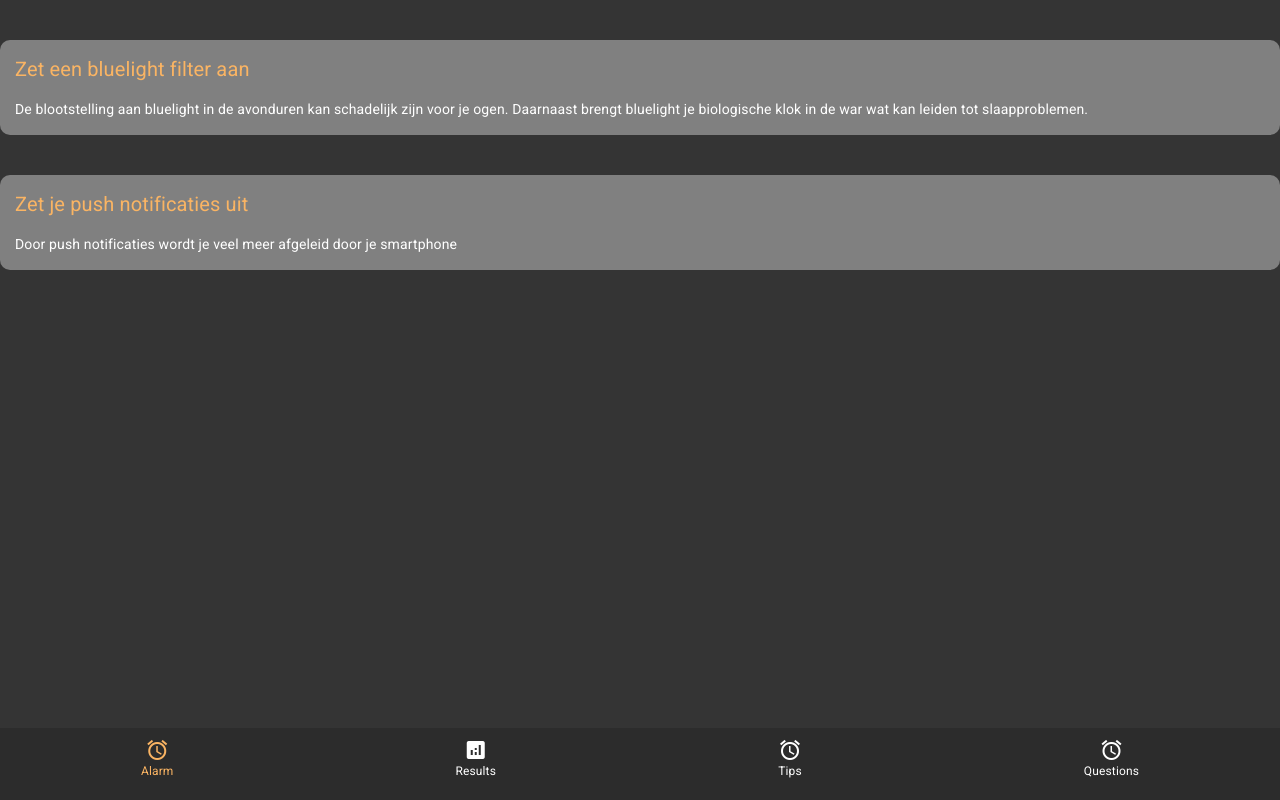
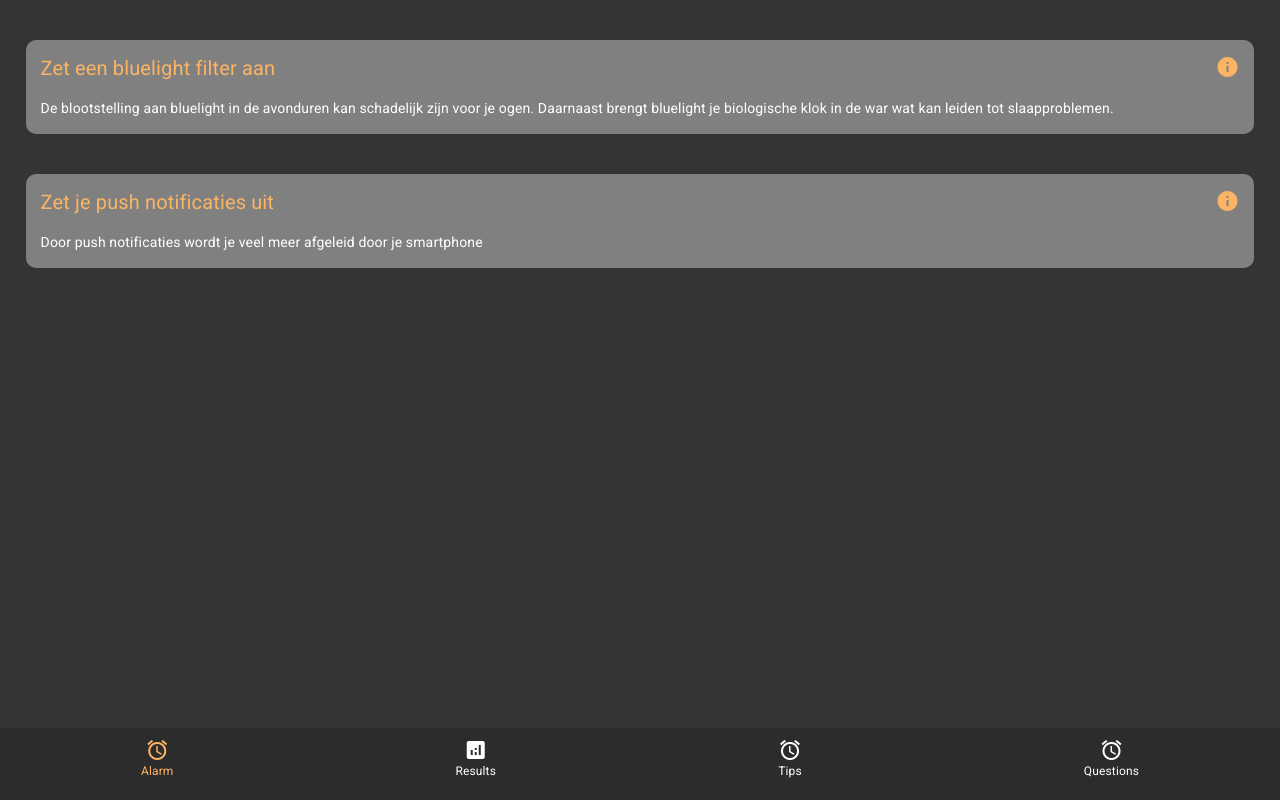
Before and after one commit to jussihailu1/FitPhone, a Vue app: page /tips in a window 1280 px wide. Built offline with nearby package versions, Linux system fonts and the light colour scheme.

Commit message:
reason at tips

```diff
--- a/src/assets/styles/index.css
+++ b/src/assets/styles/index.css
@@ -10,3 +10,14 @@
 .poppins {
   font-family: poppins;
 }
+
+.fade-enter-active,
+.fade-leave-active {
+  transition: all 0.2s ease;
+}
+
+.fade-enter,
+.fade-leave-to {
+  opacity: 0;
+  transform: translateY(-2em);
+}
--- a/src/models/Tip.js
+++ b/src/models/Tip.js
@@ -1,7 +1,9 @@
 export class Tip{
-    constructor(id, title, description) {
+    constructor(id, title, description, reason) {
         this.id = id;
         this.title = title;
         this.description = description;
+        this.reason = reason;
+        this.showReason = false;
     }
 }
--- a/src/store/index.js
+++ b/src/store/index.js
@@ -73,8 +73,10 @@ export default new Vuex.Store({
     activeBtn: "btn1",
     questionsAnswered: false,
     tips: [
-      new Tip(1, "Zet een bluelight filter aan", "De blootstelling aan bluelight in de avonduren kan schadelijk zijn voor je ogen. Daarnaast brengt bluelight je biologische klok in de war wat kan leiden tot slaapproblemen."),
-      new Tip(2, "Zet je push notificaties uit", "Door push notificaties wordt je veel meer afgeleid door je smartphone")
+      new Tip(1, "Zet een bluelight filter aan",
+      "De blootstelling aan bluelight in de avonduren kan schadelijk zijn voor je ogen. Daarnaast brengt bluelight je biologische klok in de war wat kan leiden tot slaapproblemen.",
+      "Test"),
+      new Tip(2, "Zet je push notificaties uit", "Door push notificaties wordt je veel meer afgeleid door je smartphone", "test")
     ]
   },
   mutations: {
--- a/src/views/Tips.vue
+++ b/src/views/Tips.vue
@@ -4,8 +4,17 @@
       <p>{{ selectedAnswer.tip }}</p>
     </div>
     <div class="tip" v-for="tip in tips" :key="tip.id">
-      <h1 :class="$store.state.day ? 'text-gold text-xl mb-4' : 'text-blue text-xl mb-4'">{{tip.title}}</h1>
-      <p class="description" style="margin: 0px;">{{tip.description}}</p>
+      <div class="title-btn">
+        <h1 :class="$store.state.day ? 'text-gold text-xl mb-4' : 'text-blue text-xl mb-4'">{{tip.title}}</h1>
+        <button class="btn-info" v-show="!tip.showReason" @click="tip.showReason = true"><md-icon :style="$store.state.day ? 'color: #FAB463;' : 'color: #88B5D5;'">info</md-icon></button>
+        <button class="btn-info" v-show="tip.showReason" @click="tip.showReason = false"><md-icon :style="$store.state.day ? 'color: #FAB463;' : 'color: #88B5D5;'">cancel</md-icon></button>
+      </div>
+      <transition name="fade" mode="out-in">
+        <div>
+          <p class="description" v-show="!tip.showReason" style="margin: 0px;">{{tip.description}}</p>
+          <p class="description" v-show="tip.showReason" style="margin: 0px;">{{tip.reason}}</p>
+        </div>
+      </transition>
   </div>
   </div>
 </template>
@@ -17,7 +26,13 @@ export default {
     return {
       selectedAnswers: this.$store.state.selectedAnswers,
       tips: this.$store.state.tips,
+
     };
+  },
+  methods: {
+    test(Tip) {
+        console.log(Tip.showReason);
+    }
   }
 };
 </script>
@@ -29,7 +44,18 @@ export default {
 .tip {
   background-color: grey;
   border-radius: 10px;
-  padding: 15px;
+  padding: 0px 15px 15px 15px;
   margin-top: 5vh;
+  margin-left: 2vw;
+  margin-right: 2vw;
+}
+.title-btn {
+  display: flex;
+  align-items: baseline;
+}
+.btn-info {
+  font-size: 2rem;
+  margin-left: auto;
+  height: min-content;
 }
 </style>
```
